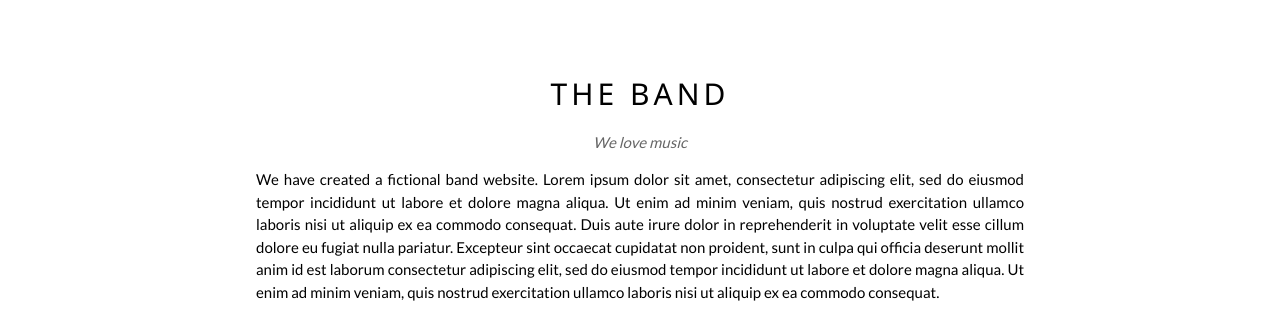
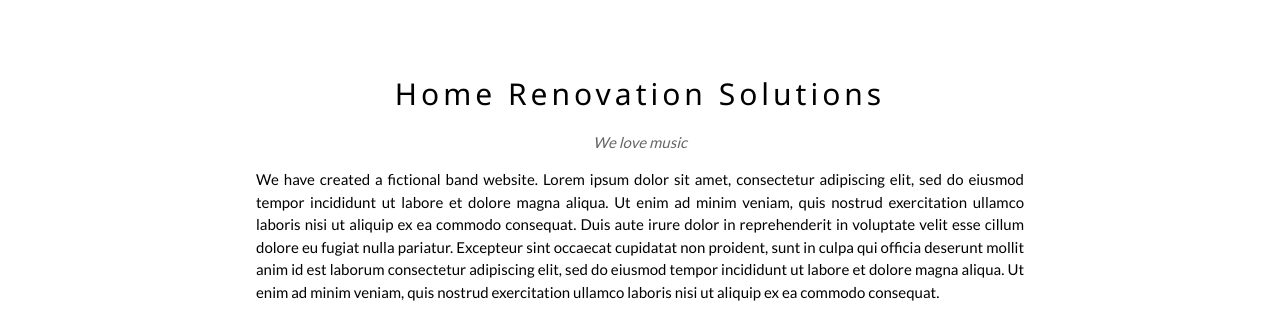
Before and after one commit to programmingJimothy/capstone.github.io, a plain HTML site: page index.html in a window 1280 px wide. Shown: the part 72-387 px from the top of the page. Drawn offline with nearby package versions, Linux system fonts and the light colour scheme.

Commit message:
Update index.html

```diff
--- a/index.html
+++ b/index.html
@@ -70,7 +70,7 @@ body {font-family: "Lato", sans-serif}
 
   <!-- The Band Section -->
   <div class="w3-container w3-content w3-center w3-padding-64" style="max-width:800px" id="band">
-    <h2 class="w3-wide">THE BAND</h2>
+    <h2 class="w3-wide">Home Renovation Solutions</h2>
     <p class="w3-opacity"><i>We love music</i></p>
     <p class="w3-justify">We have created a fictional band website. Lorem ipsum dolor sit amet, consectetur adipiscing elit, sed do eiusmod tempor incididunt ut labore et dolore magna aliqua. Ut enim ad minim veniam, quis nostrud exercitation ullamco laboris nisi ut aliquip
       ex ea commodo consequat. Duis aute irure dolor in reprehenderit in voluptate velit esse cillum dolore eu fugiat nulla pariatur. Excepteur sint occaecat cupidatat non proident, sunt in culpa qui officia deserunt mollit anim id est laborum consectetur
```
